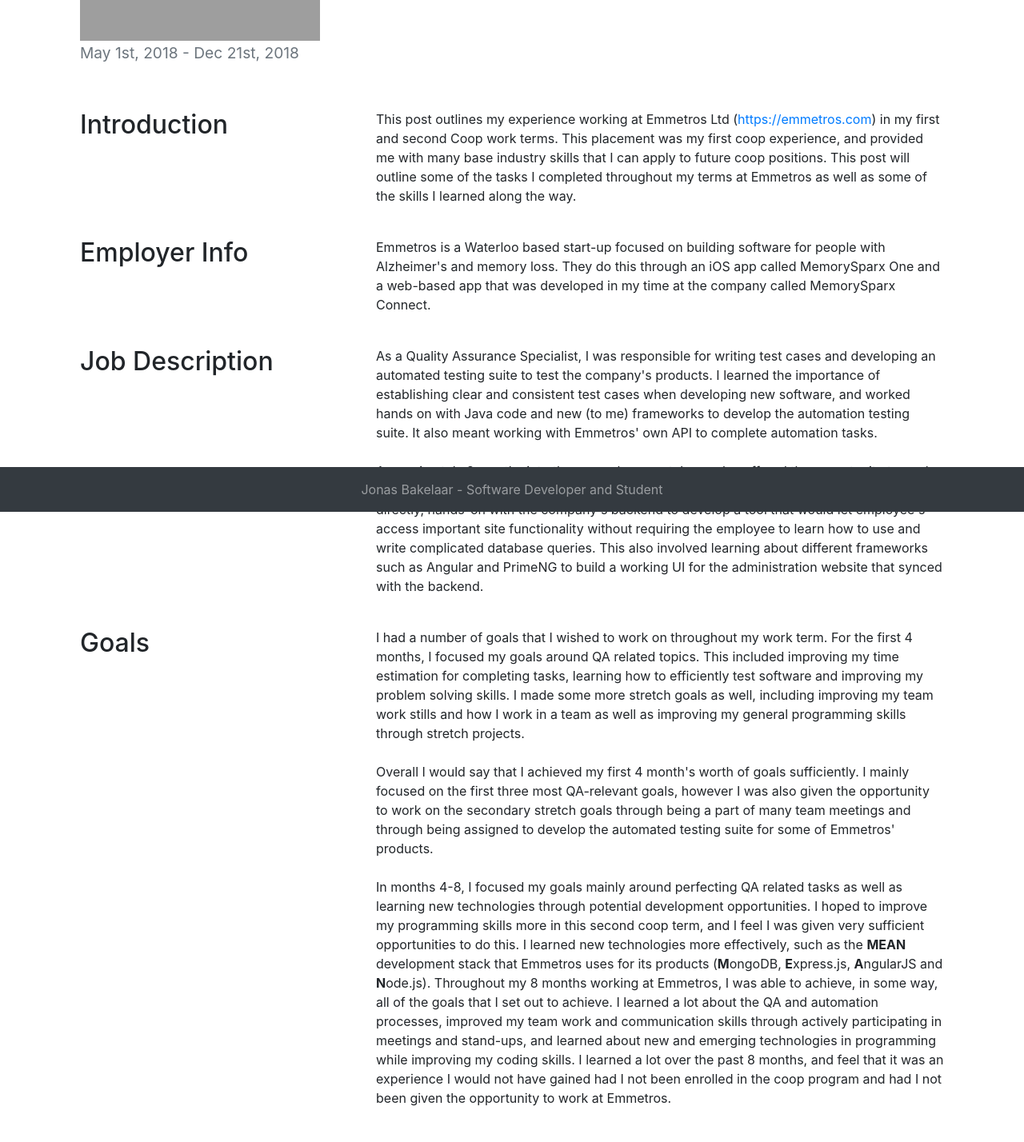
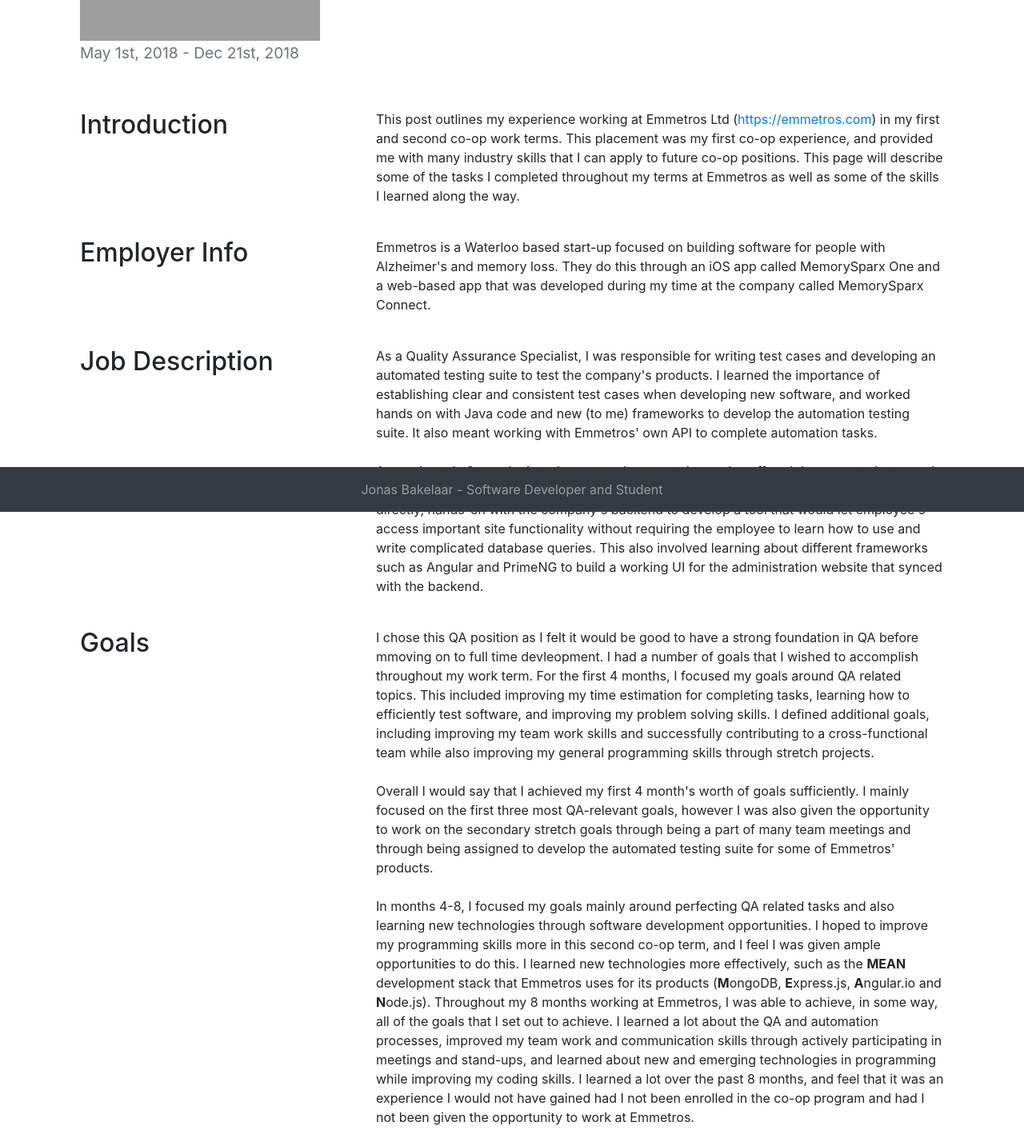
Before and after one commit to JonasBakelaar/JonasBakelaar.com, an Angular app in the folder jonasbakelaar/: page /coop/emmetros in a window 1280 px wide. Shown: the part 160-1588 px from the top of the page at 80% size. Built offline with nearby package versions, Linux system fonts and the light colour scheme; grey boxes are pictures that could not be loaded.

Commit message:
Forgot to push this
oops

```diff
--- a/jonasbakelaar/src/app/coop/emmetros/emmetros.component.html
+++ b/jonasbakelaar/src/app/coop/emmetros/emmetros.component.html
@@ -17,9 +17,9 @@
       </div>
       <div class="col-md-8">
         <p>
-          This post outlines my experience working at Emmetros Ltd (<a href="https://emmetros.com">https://emmetros.com</a>) in my first and second Coop work terms. This placement was my
-          first coop experience, and provided me with many base industry skills that I can apply to future coop positions. This post will
-          outline some of the tasks I completed throughout my terms at Emmetros as well as some of the skills I learned along the way.
+          This post outlines my experience working at Emmetros Ltd (<a href="https://emmetros.com">https://emmetros.com</a>) in my first and second co-op work terms. This placement was my
+          first co-op experience, and provided me with many industry skills that I can apply to future co-op positions. This page will describe
+          some of the tasks I completed throughout my terms at Emmetros as well as some of the skills I learned along the way.
         </p>
       </div>
     </div>
@@ -31,7 +31,7 @@
       <div class="col-md-8">
         <p>
           Emmetros is a Waterloo based start-up focused on building software for people with Alzheimer's and memory loss. They
-          do this through an iOS app called MemorySparx One and a web-based app that was developed in my time at the company called
+          do this through an iOS app called MemorySparx One and a web-based app that was developed during my time at the company called
           MemorySparx Connect.
         </p>
       </div>
@@ -48,7 +48,7 @@
           and worked hands on with Java code and new (to me) frameworks to develop the automation testing suite. It also meant working
           with Emmetros' own API to complete automation tasks.<br>
           <br>
-          Approximately 3 months into the coop placement, I was also offered the opportunity to work as a Developer at the company
+          Approximately 3 months into the co-op placement, I was also offered the opportunity to work as a Developer at the company
           and help develop their admin website. This meant working directly, hands-on with the company's backend to develop a tool
           that would let employee's access important site functionality without requiring the employee to learn how to use and write
           complicated database queries. This also involved learning about different frameworks such as Angular and PrimeNG to build
@@ -63,25 +63,27 @@
       </div>
       <div class="col-md-8">
         <p>
-          I had a number of goals that I wished to work on throughout my work term. For the first 4 months, I focused my goals
+          I chose this QA position as I felt it would be good to have a strong foundation in QA before mmoving on to full time devleopment.
+          I had a number of goals that I wished to accomplish throughout my work term. For the first 4 months, I focused my goals
           around QA related topics. This included improving my time estimation for completing tasks, learning how to efficiently
-          test software and improving my problem solving skills. I made some more stretch goals as well, including improving my
-          team work stills and how I work in a team as well as improving my general programming skills through stretch projects.<br>
+          test software, and improving my problem solving skills. I defined additional goals, including improving my
+          team work skills and successfully contributing to a cross-functional team while also improving my general programming
+          skills through stretch projects.<br>
           <br>
           Overall I would say that I achieved my first 4 month's worth of goals sufficiently. I mainly focused on the first
           three most QA-relevant goals, however I was also given the opportunity to work on the secondary stretch goals through being
           a part of many team meetings and through being assigned to develop the automated testing suite for some of Emmetros' products.<br>
           <br>
-          In months 4-8, I focused my goals mainly around perfecting QA related tasks as well as learning new technologies through potential
-          development opportunities. I hoped to improve my programming skills more in this second coop term, and I feel I was given very
-          sufficient opportunities to do this. I learned new technologies more effectively, such as the <b>MEAN</b> development stack that Emmetros uses
-          for its products (<b>M</b>ongoDB, <b>E</b>xpress.js, <b>A</b>ngularJS and <b>N</b>ode.js).
+          In months 4-8, I focused my goals mainly around perfecting QA related tasks and also learning new technologies through software
+          development opportunities. I hoped to improve my programming skills more in this second co-op term, and I feel I was given
+          ample opportunities to do this. I learned new technologies more effectively, such as the <b>MEAN</b> development stack that Emmetros uses
+          for its products (<b>M</b>ongoDB, <b>E</b>xpress.js, <b>A</b>ngular.io and <b>N</b>ode.js).
 
           Throughout my 8 months working at Emmetros, I was able to achieve, in some way, all of the goals that I set out to achieve.
           I learned a lot about the QA and automation processes, improved my team work and communication skills through actively participating
           in meetings and stand-ups, and learned about new and emerging technologies in programming while improving my coding skills.
           I learned a lot over the past 8 months, and feel that it was an experience I would not have gained had I not been enrolled in
-          the coop program and had I not been given the opportunity to work at Emmetros.
+          the co-op program and had I not been given the opportunity to work at Emmetros.
         </p>
       </div>
     </div>
@@ -94,10 +96,10 @@
         <p>
           My time at Emmetros was a great learning experience. I learned more about the software development process, including requirements
           gathering, planning, and every other step involved in developing software, than I ever thought I would when I was just starting
-          out at the company. I learned a lot about how companies work in general, I was able to participate in the aquisation of funding
+          out at the company. I learned a lot about how companies work in general, I was able to participate in the raising of funding
           by the company, and overall I was able to work on many of the skills I will need to be successful in the IT/Software Development
-          industry. My experience at Emmetros was a great one, and overall this coop term was a great introduction to what I can expect
-          from the cooperative education program.
+          industry. My experience at Emmetros was a great one, and overall this co-op term was a great introduction to what I can expect
+          from the co-operative education program.
         </p>
       </div>
     </div>
@@ -110,7 +112,7 @@
         <p>
           I'd like to acknowledge everyone at Emmetros for helping me feel welcome and at ease at the work place. I have never acclimated
           so quickly to a work place environment before, but everyone on the team made me feel welcome and as if I was a part of the company
-          on the very first day and that attitude never changed throughout my 8 months. The team at Emmetros iss truly remarkable and I
+          on the very first day and that attitude never changed throughout my 8 months. The team at Emmetros is truly remarkable and I
           value everything I learned working with them.
         </p>
       </div>
--- a/jonasbakelaar/src/app/music/music.component.html
+++ b/jonasbakelaar/src/app/music/music.component.html
@@ -38,7 +38,7 @@
     </div>
     <div class="col-md-12">
       <p>
-      A demo written by <a href="http://ariperez.me/">Ari Perez</a>, Jonas Bakelaar and Michael Vamvakas. A work in progress!
+      A demo written by <a href="http://ariperez.me/">Ari Perez</a>, Jonas Bakelaar and <a href="https://mvamvakas.github.io/">Michael Vamvakas</a>. A work in progress!
       </p>
     </div>
     <br>
@@ -49,7 +49,7 @@
     </div>
     <div class="col-md-12">
       <p>
-        A demo written by <a href="http://ariperez.me/">Ari Perez</a>, Jonas Bakelaar and Michael Vamvakas. A work in progress!
+        A demo written by <a href="http://ariperez.me/">Ari Perez</a>, Jonas Bakelaar and <a href="https://mvamvakas.github.io/">Michael Vamvakas</a>. A work in progress!
       </p>
     </div>
   </div>
--- a/jonasbakelaar/src/app/ui/header/header.component.html
+++ b/jonasbakelaar/src/app/ui/header/header.component.html
@@ -2,7 +2,7 @@
     <a class="navbar-brand" href="/">Jonas Bakelaar</a>
     <div class="navbar-expand mr-auto">
       <div class="navbar-nav">
-        <a class="nav-item nav-link active" href="home">Home</a>
+        <a class="nav-item nav-link" href="home">Home</a>
         <a class="nav-item nav-link" href="coop">Coop</a>
         <a class="nav-item nav-link" href="#">Projects</a>
         <a class="nav-item nav-link" href="#">Teaching</a>
```
Also changed, not shown: 7 other files (tests, documents, lock files or other folders).
